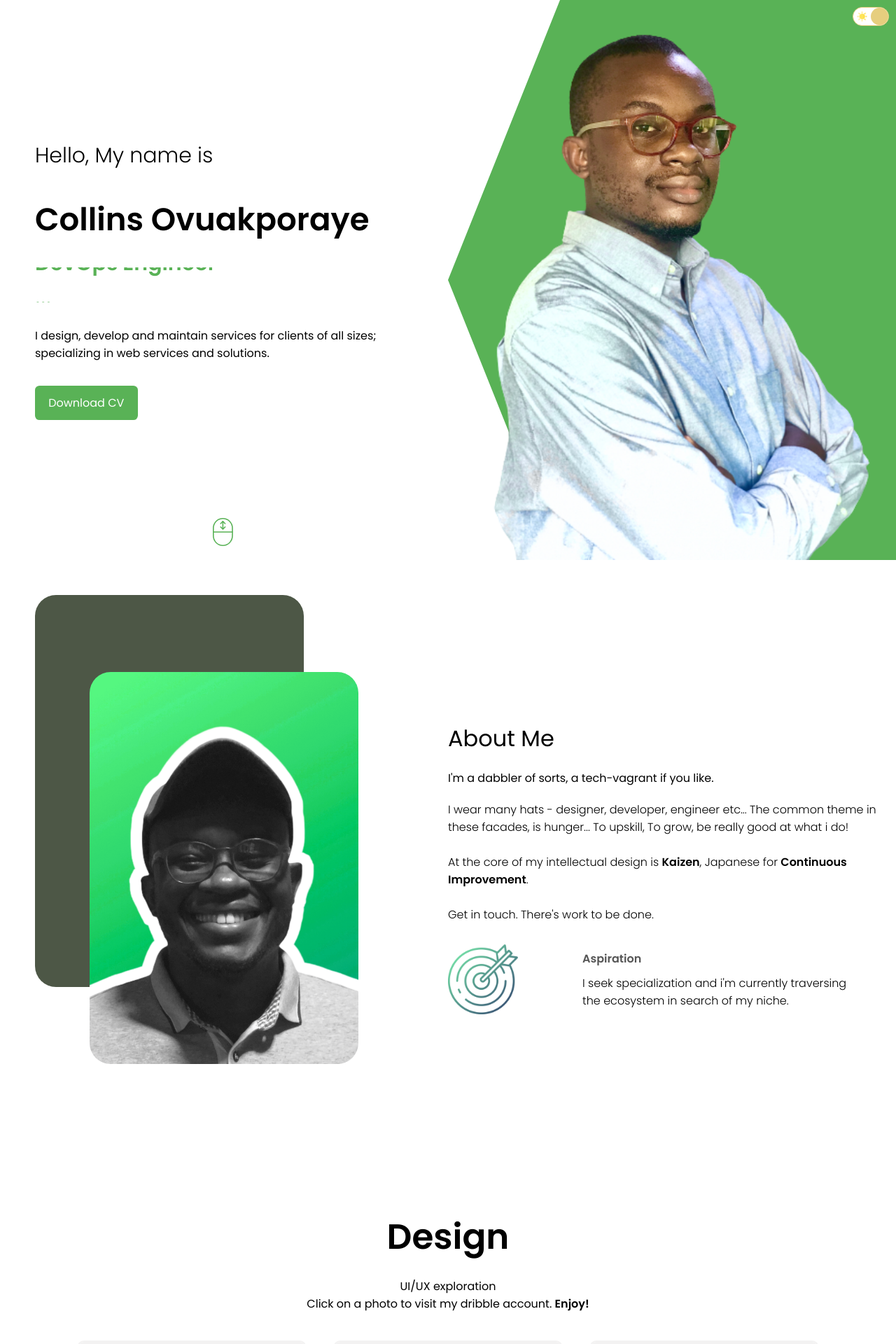
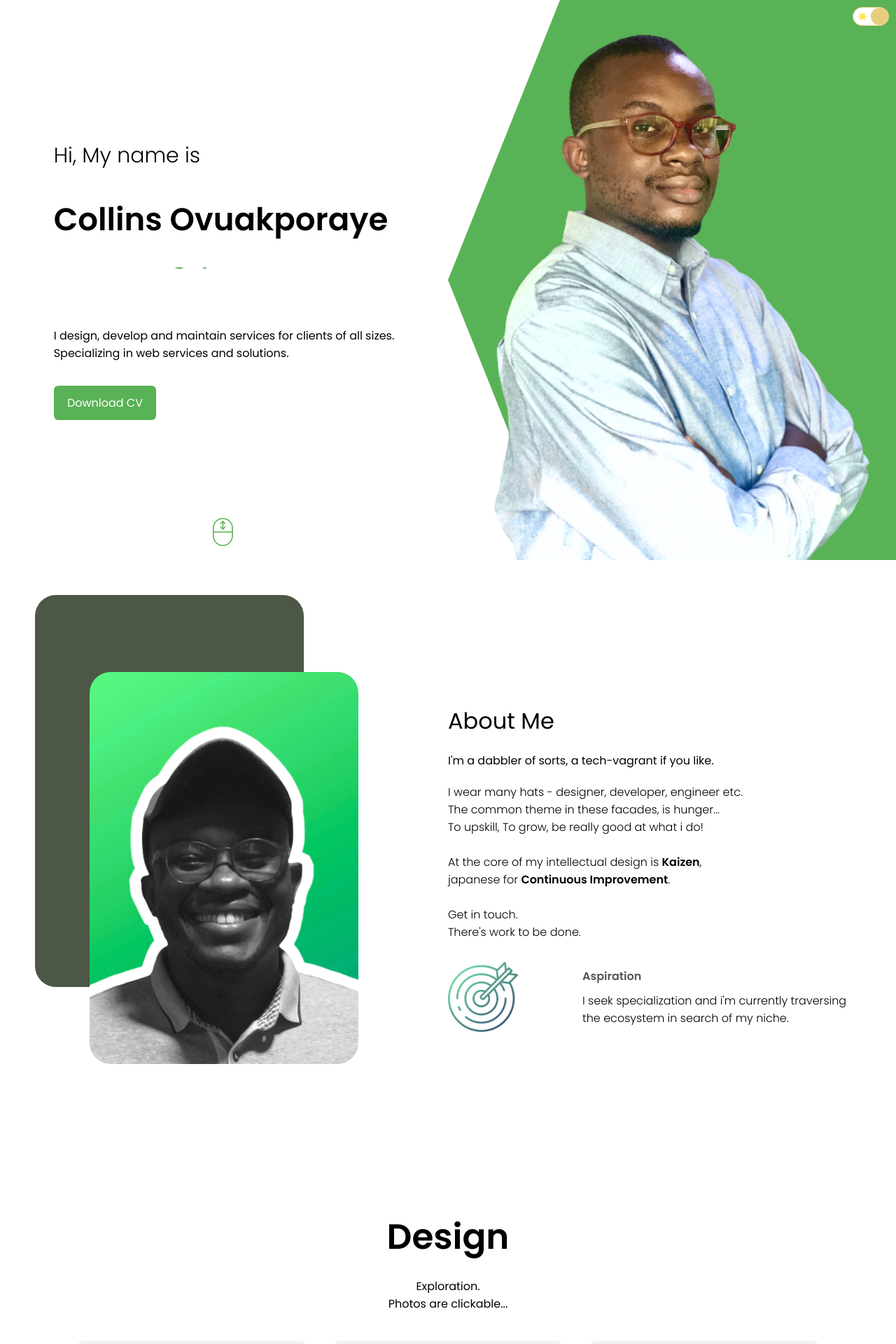
Before and after one commit to Codexgrey/Portfolio, a React (Create React App) app: page / in a window 1280 px wide. Shown: the top 1920 px of the page at 70% size. Built offline with nearby package versions, Linux system fonts and the light colour scheme.

Commit message:
just a chill guy making changes to this portfolio

```diff
--- a/src/components/about/About.jsx
+++ b/src/components/about/About.jsx
@@ -23,16 +23,16 @@ const About = () => {
 
             <div className="a-desc">
                 <p>
-                    I wear many hats - designer, developer, engineer etc...
-                    The common theme in these facades, is hunger...
+                    I wear many hats - designer, developer, engineer etc.<br />
+                    The common theme in these facades, is hunger...<br />
                     To upskill, To grow, be really good at what i do!
                     <br />
                     <br />
-                    At the core of my intellectual design is <b>Kaizen</b>,
-                    Japanese for <b>Continuous Improvement</b>.
+                    At the core of my intellectual design is <b>Kaizen</b>, <br />
+                    japanese for <b>Continuous Improvement</b>.
                     <br />
                     <br />
-                    Get in touch.
+                    Get in touch.<br />
                     There's work to be done.
                 </p>
                 <div className="a-award">
--- a/src/components/contact/Contact.jsx
+++ b/src/components/contact/Contact.jsx
@@ -47,7 +47,7 @@ const Contact = () => {
       <div className="c-bg"></div>
       <div className="c-wrapper">
         <div className="c-left">
-          <h1 className="c-title">Enjoy your day 🥂. Ciao!</h1>
+          <h1 className="c-title">Enjoy your day 🥂.</h1>
           <div className="c-info">
             <div className="c-info-item">
               <a href="http://github.com/Codexgrey" target="_blank" rel="noreferrer" >
--- a/src/components/designList/DesignList.jsx
+++ b/src/components/designList/DesignList.jsx
@@ -10,8 +10,8 @@ const DesignList = () => {
         <div className="dl-texts">
             <h1 className="dl-title">Design</h1>
             <p className="dl-desc">
-                UI/UX exploration <br />
-                Click on a photo to visit my dribble account. <b>Enjoy!</b>
+                Exploration. <br />
+                Photos are clickable...
             </p>
         </div>
 
--- a/src/components/devList/DevList.jsx
+++ b/src/components/devList/DevList.jsx
@@ -9,8 +9,8 @@ const DevList = () => {
         <div className="dv-texts">
             <h1 className="dv-title">Development</h1>
             <p className="dv-desc">
-                Dev Playground <br />
-                A few test runs... <b>Enjoy!</b>
+                Playground. <br />
+                A few test runs...
             </p>
         </div>
 
--- a/src/components/intro/Intro.jsx
+++ b/src/components/intro/Intro.jsx
@@ -10,7 +10,7 @@ const Intro = () => {
         {/* splitting comp left, right with flexbox */}
         <div className="i-left">
             <div className="i-left-wrapper">
-                <h2 className="i-intro">Hello, My name is</h2>
+                <h2 className="i-intro">Hi, My name is</h2>
                 <h1 className="i-name">Collins Ovuakporaye</h1>
 
                 <div className="i-title">
@@ -18,13 +18,13 @@ const Intro = () => {
                         <div className="i-title-item">Computer Engineer</div>
                         <div className="i-title-item">Software Engineer</div>
                         <div className="i-title-item">DevOps Engineer</div>
-                        <div className="i-title-item">...</div>
+                        <div className="i-title-item">Just a chill guy...😎</div>
                     </div>
                 </div>
 
                 <p className="i-desc">
-                    I design, develop and maintain services for clients of all sizes;
-                    specializing in web services and solutions.
+                    I design, develop and maintain services for clients of all sizes. <br />
+                    Specializing in web services and solutions.
                 </p>
                 <a className="cv" href={CV} download>Download CV</a>
             </div>
--- a/src/components/intro/intro.css
+++ b/src/components/intro/intro.css
@@ -40,7 +40,7 @@
 /* skills wrapper */
 .i-title-wrapper {
     height: 100%;
-    animation: move 10s ease-in-out infinite alternate;
+    animation: move 6s ease-in-out infinite alternate;
 }
 
 /* wrapper animation */
```
